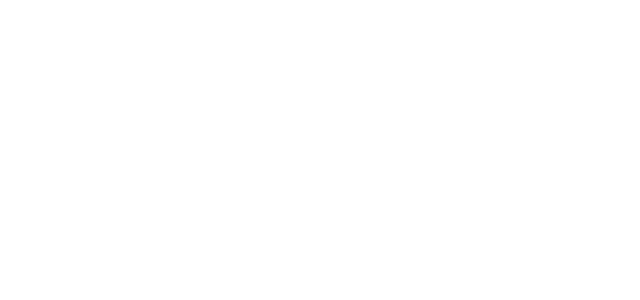
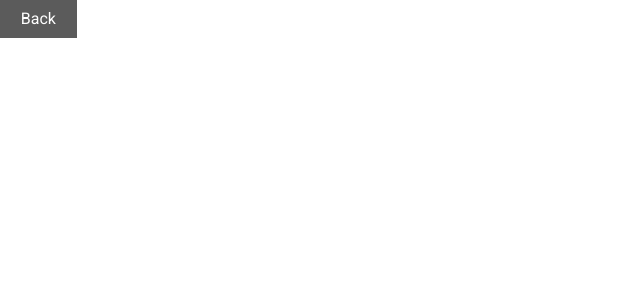
Before and after one commit to kevjameshilton/NoUShaZam, a React (Create React App) app in the folder frontend/: page /Guess in a window 1280 px wide. Shown: the top 300 px of the page, without its empty margins (0-640 px from the left). Built offline with nearby package versions, Linux system fonts and the light colour scheme.

Commit message:
Added back btn to about page

```diff
--- a/frontend/src/components/layout/Countdown.js
+++ b/frontend/src/components/layout/Countdown.js
@@ -4,7 +4,7 @@
 const Countdown = () => {
   const [visibility, setVisibility] = useState(true);
 
-  setTimeout(() => setVisibility(false), 2900);
+  setTimeout(() => setVisibility(false), 2700);
   let style = { width: "70%", margin: "auto", display: "block" };
   if (!visibility) style.display = "none";
 
--- a/frontend/src/components/pages/Guess.js
+++ b/frontend/src/components/pages/Guess.js
@@ -1,9 +1,13 @@
 import React, { Fragment } from "react";
 import Countdown from "./../layout/Countdown";
+import { Link } from "react-router-dom";
 
 const Guess = props => {
   return (
     <Fragment>
+      <Link to="/">
+        <button className="btn btn-dark">Back</button>
+      </Link>
       <h1 className="text-center text-primary">{props.genre}</h1>
       <Countdown />
     </Fragment>
```
